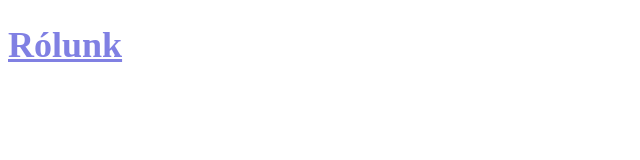
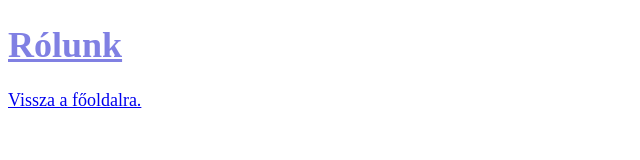
Before and after one commit to gulylala/programozaskarrier, a plain HTML site: page abauth.html in a window 1280 px wide. Shown: the whole page, without its empty margins (0-640 px from the left). Drawn offline with Linux system fonts and the light colour scheme.

Commit message:
linkek az egyes oldalak között

```diff
--- a/abauth.html
+++ b/abauth.html
@@ -8,6 +8,7 @@
 </head>
 <body>
     <h1>Rólunk</h1>
+    <p><a href="index.html">Vissza a főoldalra.</a></p>
 
 </body>
 </html>
```
Also changed, not shown: index.html (+1 -0 lines).
